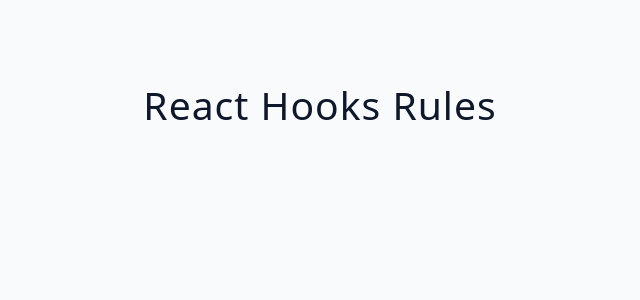
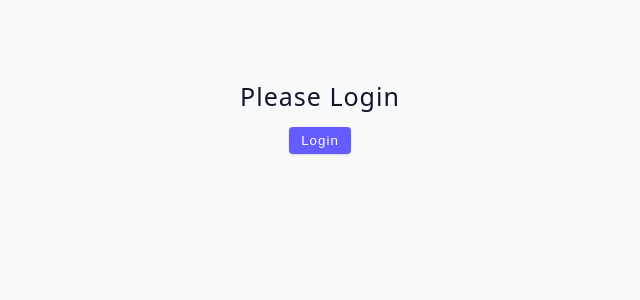
Before and after one commit to hungbui7690/react-tutorials, a React (Vite) app in the folder client/: page / in a window 1280 px wide. Shown: the top 300 px of the page, without its empty margins (320-960 px from the left). Built offline with nearby package versions, Linux system fonts and the light colour scheme.

Commit message:
useEffect: Conditional Rendering + Ternary Operator

```diff
--- a/client/src/01-useEffect.jsx
+++ b/client/src/01-useEffect.jsx
@@ -1,23 +1,39 @@
 /*
-  useEffect: React Hooks Rules P2
+  Conditional Rendering + Ternary Operator
 */
 
-import { useEffect, useState } from 'react'
-const url = 'https://api.github.com/users/QuincyLarson'
+import { useState } from 'react'
 
-const MultipleReturnsFetchData = () => {
-  const [condition, setCondition] = useState(false)
+const UserChallenge = () => {
+  const [user, setUser] = useState() // (***) change this value to test
 
-  if (condition) {
-    return <h3>Example</h3>
+  const login = () => {
+    // normally connect to db or api
+    setUser({ name: 'vegan food truck' })
+  }
+  const logout = () => {
+    setUser(null)
   }
 
-  // (***) this will create a bunch of warnings and errors as well in create-react-app > don't place useEffect() after "return JSX" > reason: because this will make useEffect() runs conditionally > if condition is true : return > else : run useEffect()
-  useEffect(() => {
-    console.log('Hello')
-  }, [])
-
-  return <h2>React Hooks Rules</h2>
+  return (
+    <div>
+      {user ? (
+        <div>
+          <h4>hello there, {user.name}</h4>
+          <button className='btn' onClick={logout}>
+            logout
+          </button>
+        </div>
+      ) : (
+        <div>
+          <h4>Please Login</h4>
+          <button className='btn' onClick={login}>
+            login
+          </button>
+        </div>
+      )}
+    </div>
+  )
 }
 
-export default MultipleReturnsFetchData
+export default UserChallenge
```
